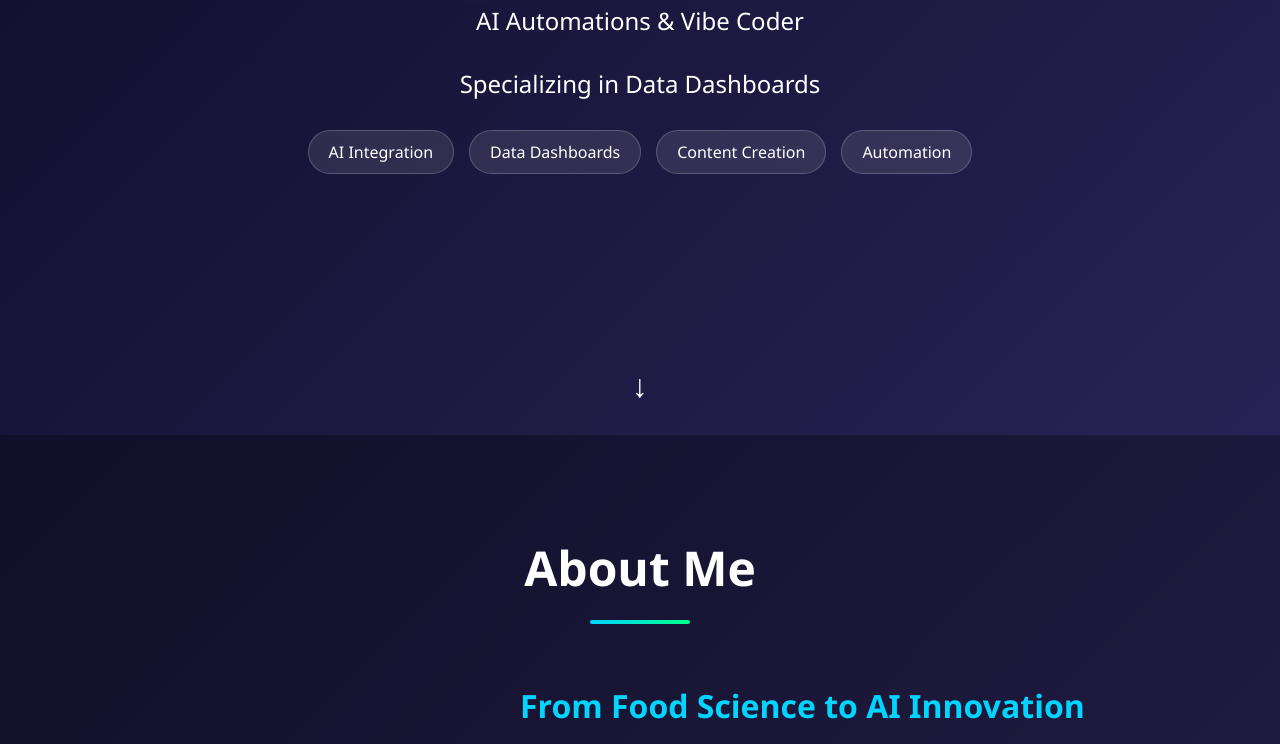
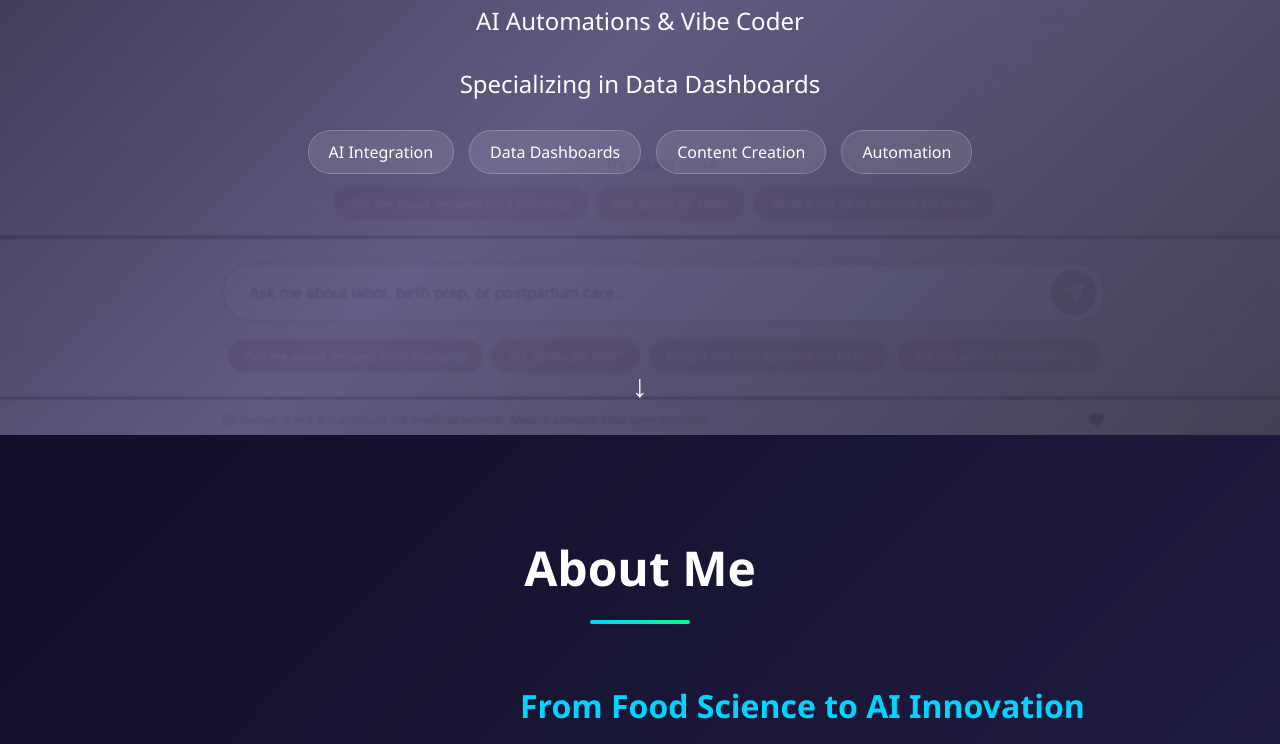
Before and after one commit to Georgiahasso/portfolio, a plain HTML site: page index.html in a window 1280 px wide. Shown: the part 365-1109 px from the top of the page. Drawn offline with Linux system fonts and the light colour scheme.

Commit message:
Add Birthwise cover image as hero background

```diff
--- a/index.html
+++ b/index.html
@@ -10,6 +10,7 @@
   <body>
     <!-- Hero Section -->
     <section class="hero">
+      <div class="hero-background"></div>
       <div class="particles" id="particles"></div>
       <div class="hero-content">
         <h1>Georgia Hassolanidis</h1>
--- a/styles.css
+++ b/styles.css
@@ -35,11 +35,36 @@ body {
     overflow: hidden;
 }
 
+.hero-background {
+    position: absolute;
+    top: 0;
+    left: 0;
+    width: 100%;
+    height: 100%;
+    background-image: url('Images/Birthwise fornt cover.jpeg');
+    background-size: cover;
+    background-position: center;
+    background-repeat: no-repeat;
+    z-index: 0;
+}
+
+.hero-background::after {
+    content: '';
+    position: absolute;
+    top: 0;
+    left: 0;
+    width: 100%;
+    height: 100%;
+    background: linear-gradient(135deg, rgba(15, 12, 41, 0.85), rgba(48, 43, 99, 0.75), rgba(36, 36, 62, 0.85));
+    backdrop-filter: blur(1px);
+}
+
 .particles {
     position: absolute;
     width: 100%;
     height: 100%;
     overflow: hidden;
+    z-index: 1;
 }
 
 .particle {
@@ -70,7 +95,8 @@ body {
 
 .hero-content {
     text-align: center;
-    z-index: 1;
+    z-index: 2;
+    position: relative;
     animation: fadeInUp 1s ease-out;
 }
 
@@ -151,6 +177,7 @@ body {
     border: none;
     font-size: 2rem;
     cursor: pointer;
+    z-index: 2;
 }
 
 @keyframes bounce {
```
Also changed, not shown: Images/Birthwise fornt cover.jpeg (added).
